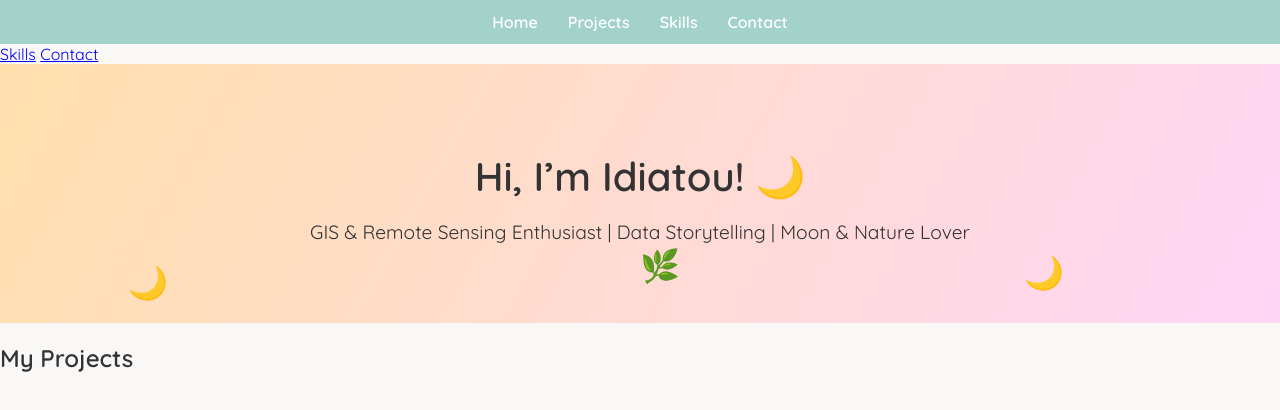
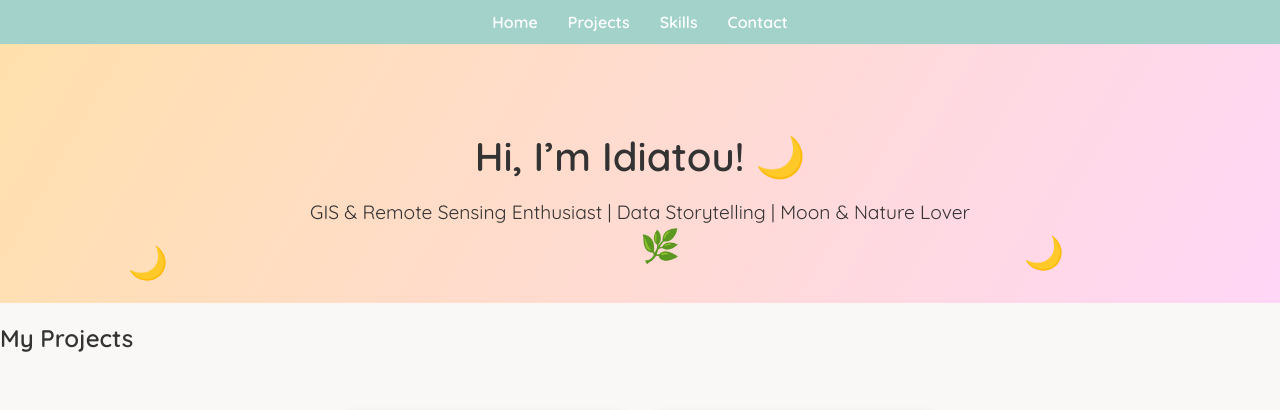
Before and after one commit to idiatouud2/idiatoudiallo.github.io, a plain HTML site: page index.html in a window 1280 px wide. Shown: the top 410 px of the page. Drawn offline with nearby package versions, Linux system fonts and the light colour scheme.

Commit message:
Update index.html

```diff
--- a/index.html
+++ b/index.html
@@ -15,15 +15,10 @@
     <ul>
       <li><a href="#home">Home</a></li>
       <li><a href="#projects">Projects</a></li>
-      <li><a href="#skills">Skills</a></li>
-      <li><a href="#contact">Contact</a></li>
+      <li><a href="skills.html">Skills</a></li>
+      <li><a href="contact.html">Contact</a></li>
     </ul>
   </nav>
-
-  <nav>
-  <a href="skills.html">Skills</a>
-  <a href="contact.html">Contact</a>
-</nav>
 
 
   <!-- Hero -->
```
